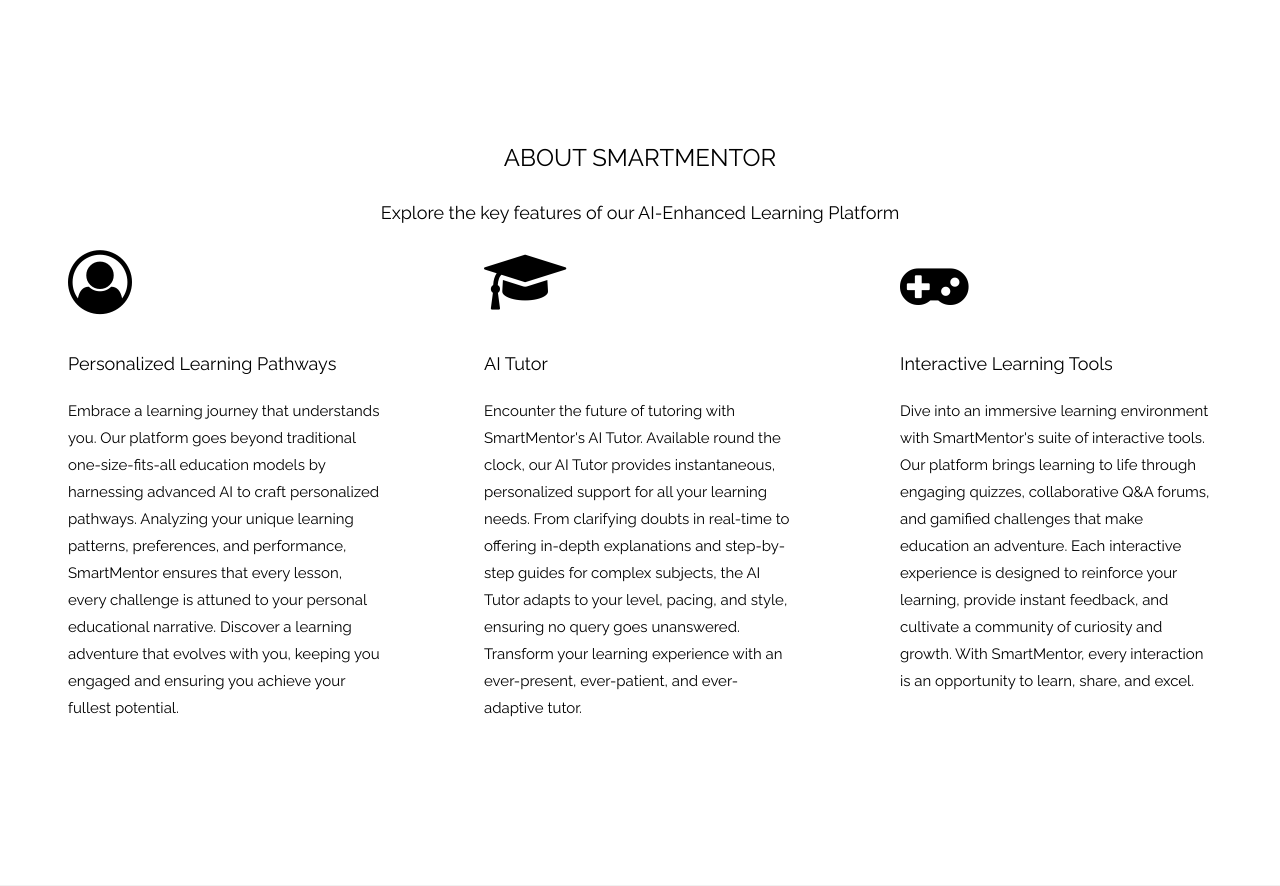
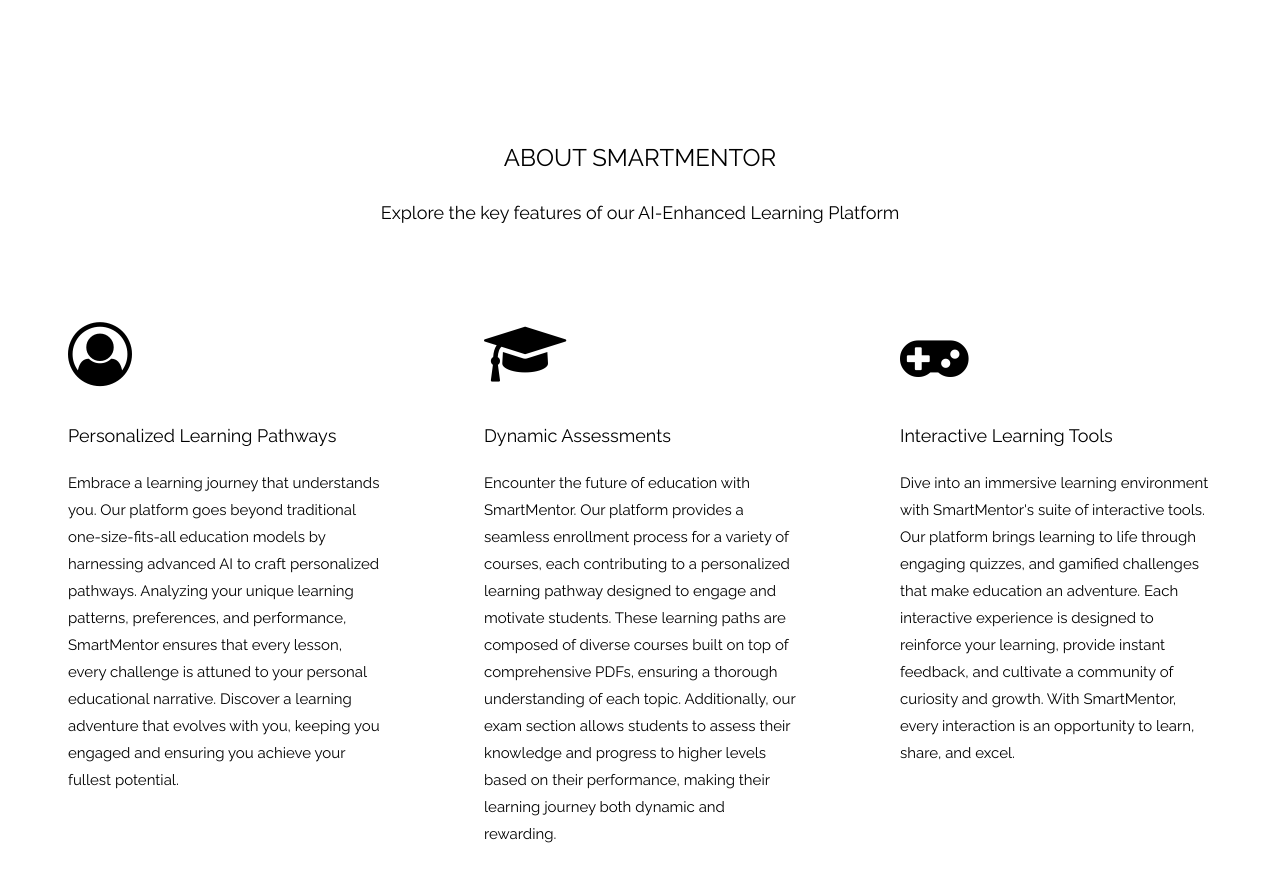
Before and after one commit to carvalho-pereira-diogo/SmartMentor, a Django app: page / in a window 1280 px wide. Shown: the part 802-1688 px from the top of the page. Run offline with Django 5.2, Linux system fonts and the light colour scheme.

Commit message:
Small changes in home page

```diff
--- a/SmartMentor/app/templates/app/home.html
+++ b/SmartMentor/app/templates/app/home.html
@@ -158,6 +158,9 @@
         Explore the key features of our AI-Enhanced Learning Platform
       </p>
 
+      <br>
+      <br>
+
       <div class="about-section-content">
         <div class="w3-quarter">
           <i
@@ -179,16 +182,15 @@
           <i
             class="fa fa-graduation-cap w3-margin-bottom w3-jumbo w3-center"
           ></i>
-          <p class="w3-large">AI Tutor</p>
+          <p class="w3-large">Dynamic Assessments</p>
           <p>
-            Encounter the future of tutoring with SmartMentor's AI Tutor.
-            Available round the clock, our AI Tutor provides instantaneous,
-            personalized support for all your learning needs. From clarifying
-            doubts in real-time to offering in-depth explanations and
-            step-by-step guides for complex subjects, the AI Tutor adapts to
-            your level, pacing, and style, ensuring no query goes unanswered.
-            Transform your learning experience with an ever-present,
-            ever-patient, and ever-adaptive tutor.
+            Encounter the future of education with SmartMentor. Our platform provides
+            a seamless enrollment process for a variety of courses, each contributing
+            to a personalized learning pathway designed to engage and motivate students.
+            These learning paths are composed of diverse courses built on top of comprehensive PDFs,
+            ensuring a thorough understanding of each topic. Additionally,
+            our exam section allows students to assess their knowledge and progress to higher levels based on their performance,
+            making their learning journey both dynamic and rewarding.
           </p>
         </div>
         <div class="w3-quarter">
@@ -197,7 +199,7 @@
           <p>
             Dive into an immersive learning environment with SmartMentor's suite
             of interactive tools. Our platform brings learning to life through
-            engaging quizzes, collaborative Q&A forums, and gamified challenges
+            engaging quizzes, and gamified challenges
             that make education an adventure. Each interactive experience is
             designed to reinforce your learning, provide instant feedback, and
             cultivate a community of curiosity and growth. With SmartMentor,
```
Also changed, not shown: SmartMentor/db.sqlite3.
